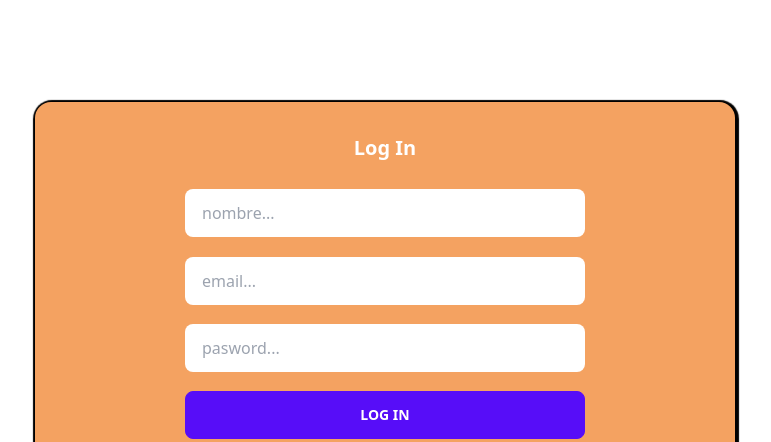
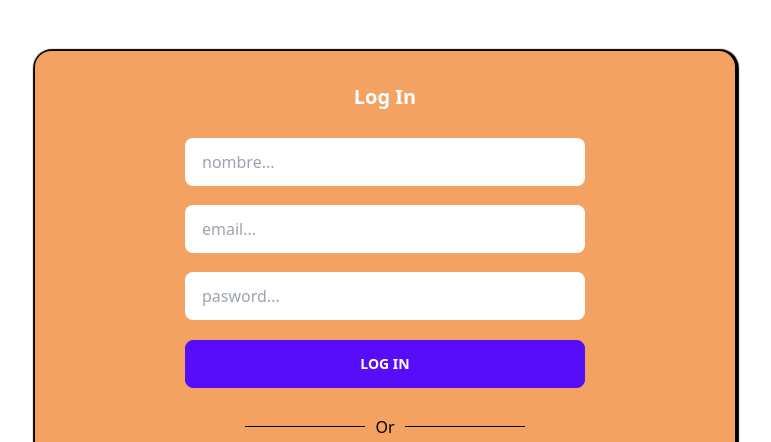
Before and after one commit to Guidotss/FinalBackend, a website: page frontend/public/views/login/login.html in a window 1280 px wide. Shown: the top 442 px of the page, without its empty margins (255-1026 px from the left). Drawn offline with nearby package versions, Linux system fonts and the light colour scheme.

Commit message:
corrigiendo padding login

```diff
--- a/frontend/public/views/login/login.css
+++ b/frontend/public/views/login/login.css
@@ -3,7 +3,8 @@ body{
     justify-content: center;
     text-align: center;
     flex-wrap: wrap;
-    padding: 8%;
+    padding: 4%;
+    overflow-y: hidden;
 }
 
 .card{
```
